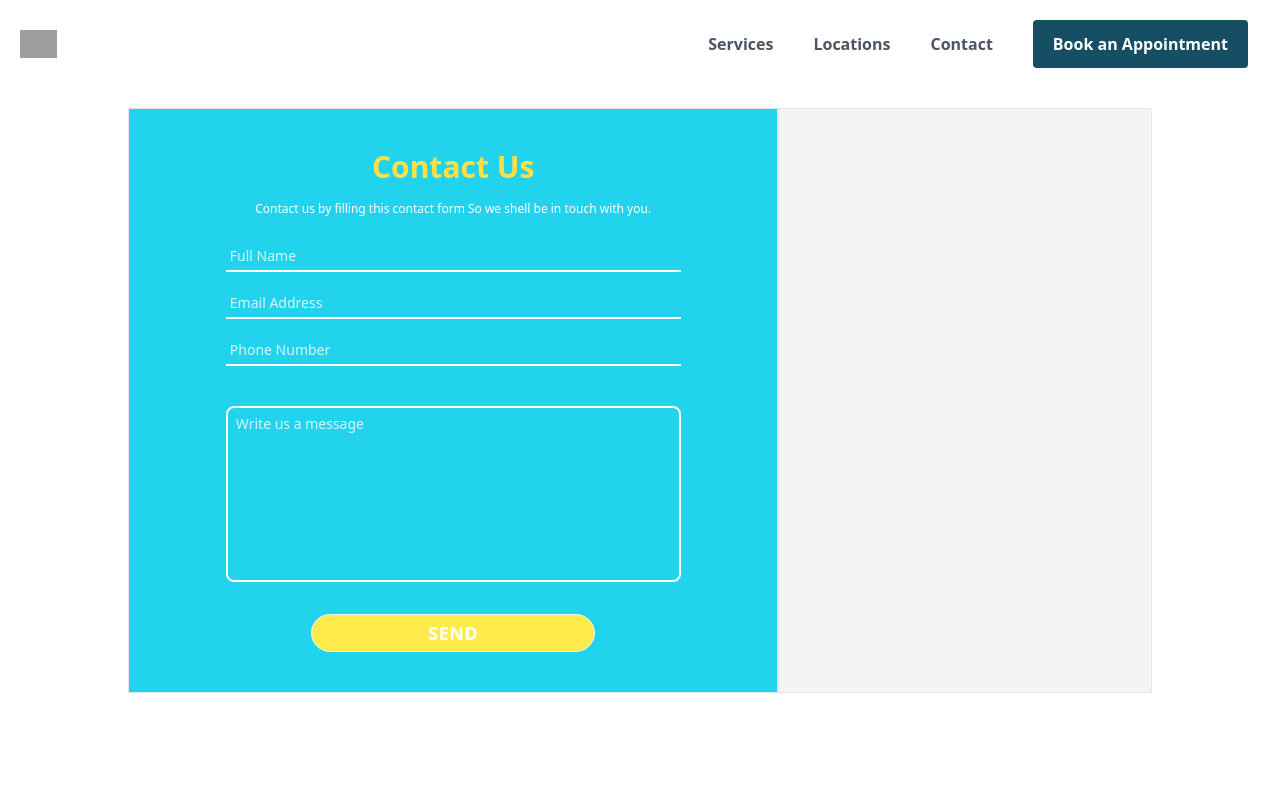
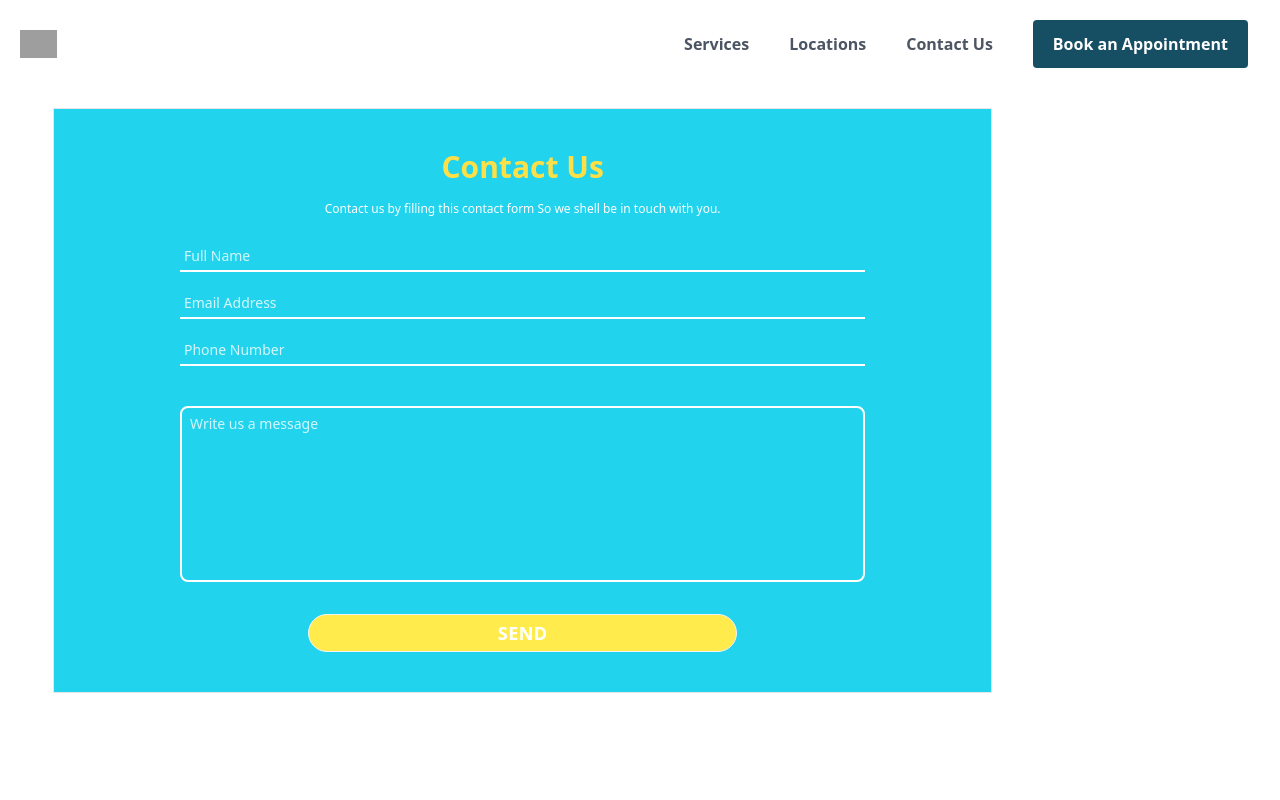
Before and after one commit to appzaib/Clinic, a Next.js app: page /contact in a window 1280 px wide. Shown: the top 800 px of the page. Built offline with nearby package versions, Linux system fonts and the light colour scheme; grey boxes are pictures that could not be loaded.

Commit message:
add fixes

```diff
--- a/components/Header.js
+++ b/components/Header.js
@@ -5,23 +5,23 @@ import Link from 'next/link';
 
 export default function Header() {
 
-    const links = ["Services", "Locations", "Contact"]
+    const links = [{ href: '/services', title: 'Services' },{ href: '/locations', title: 'Locations' }, { href: '/contact', title: 'Contact Us' }]
     return (
         <header class="text-gray-600">
             <div class="container mx-auto flex flex-wrap p-5 flex-col md:flex-row items-center">
-                <Link href={"/"} class="flex title-font font-medium items-center text-gray-900 mb-4 md:mb-0">
+                <Link href={"/section"} class="flex title-font font-medium items-center text-gray-900 mb-4 md:mb-0">
                     <img className='h-7' src="https://www.usahealthsystem.com/assets/images/global/logo.png" alt="img"></img>
 
                 </Link>
 
                 <ul class="md:ml-auto flex flex-wrap items-center text-base justify-center">
                     {links.map((links, i) => (
-                        <a class="mr-10 hover:text-blue-500 py-3 font-bold cursor-pointer border-cyan-900">{links}</a>
+                        <Link href={links.href} class="mr-10 hover:text-blue-500 py-3 font-bold cursor-pointer border-cyan-900">{links.title}</Link>
 
                     ))}
                 </ul>
 
-                <Link href={"/contact"} class="rounded mr-3 inline-flex items-center bg-cyan-900 border-0 py-3 px-5 focus:outline-none hover:bg-cyan-700 text-white font-bold mt-4 md:mt-0">Book an Appointment
+                <Link href={"/appointment"} class="rounded mr-3 inline-flex items-center bg-cyan-900 border-0 py-3 px-5 focus:outline-none hover:bg-cyan-700 text-white font-bold mt-4 md:mt-0">Book an Appointment
 
                 </Link>
                 {/* <FaSearch fontSize={40} color="blue" cursor={"pointer"}/> */}
--- a/pages/contact.js
+++ b/pages/contact.js
@@ -7,9 +7,9 @@ export default function Contact(){
 
     return(
         <>
-       <div class="flex justify-center ">
-<div class="w-4/5 my-5 mx-auto flex flex-col items-center md:flex-row ">
-    <div class="border w-[70%] h-full bg-cyan-400 text-white p-10"> <span>
+       <div class="justify-center ">
+<div class="w-11/12 my-5 mx-auto flex flex-col items-center md:flex-row ">
+    <div class="border w-[80%] h-full bg-cyan-400 text-white p-10"> <span>
             <h1 class="text-3xl font-semibold text-center mb-4 text-yellow-300">Contact Us</h1>
             <p class="text-xs font-normal mt-2 text-center">Contact us by filling this contact form So we shell be in touch with you.</p>
         </span>
@@ -25,10 +25,7 @@ export default function Contact(){
                 class="block m-auto w-[60%] md:w-[50%] text-center border bg-yellow-300 rounded-full py-1 mt-6 text-lg font-bold tracking-wide uppercase text-white brightness-105 hover:bg-yellow-400">Send</button>
         </div>
     </div>
-    <div
-        class="border w-[70%] md:w-[40%] bg-gray-100 items-center flex flex-col justify-center leading-7 space-y-8 p-8 h-full">
 
-    </div>
 </div>
 </div>
         </>
```
